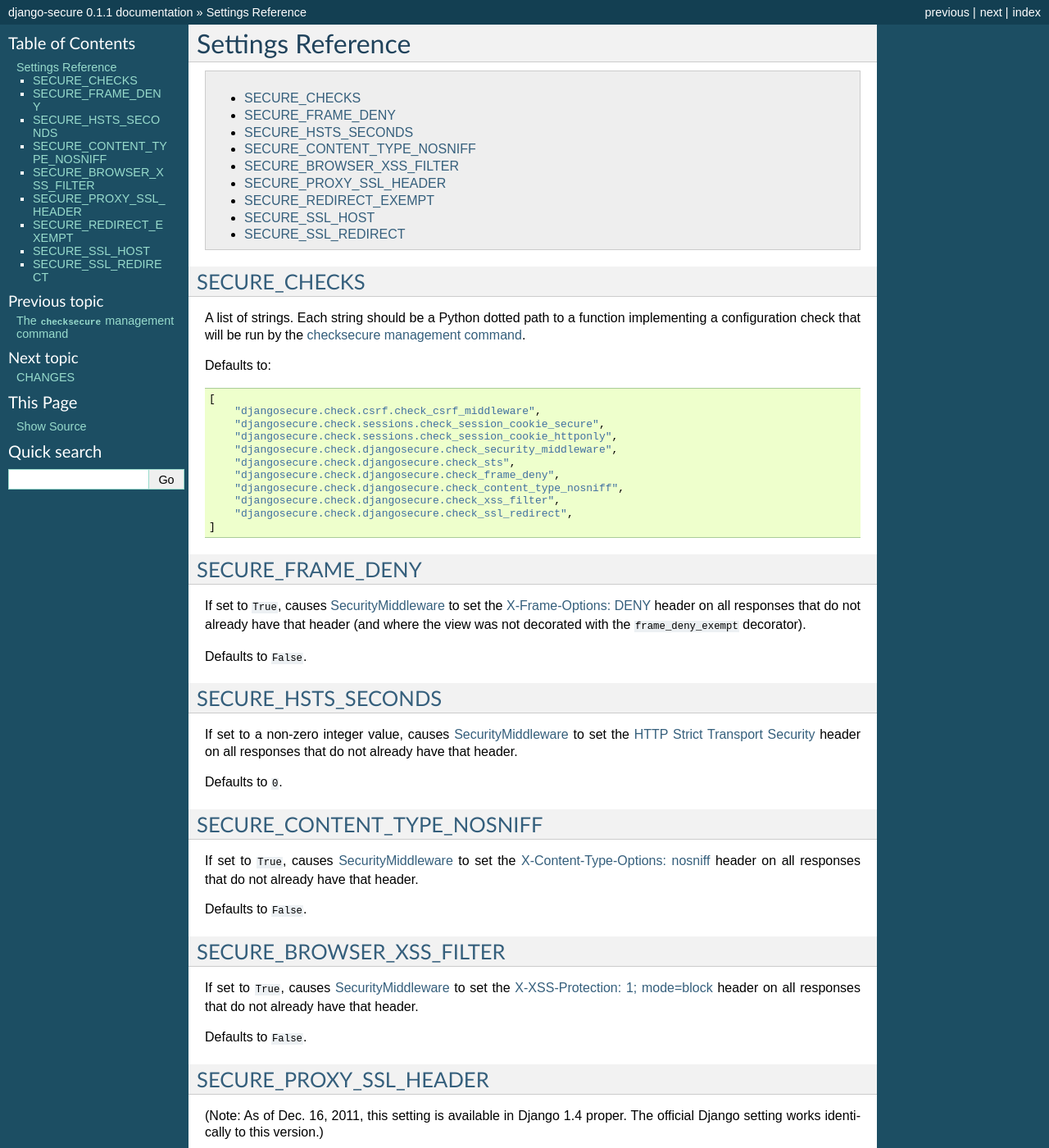
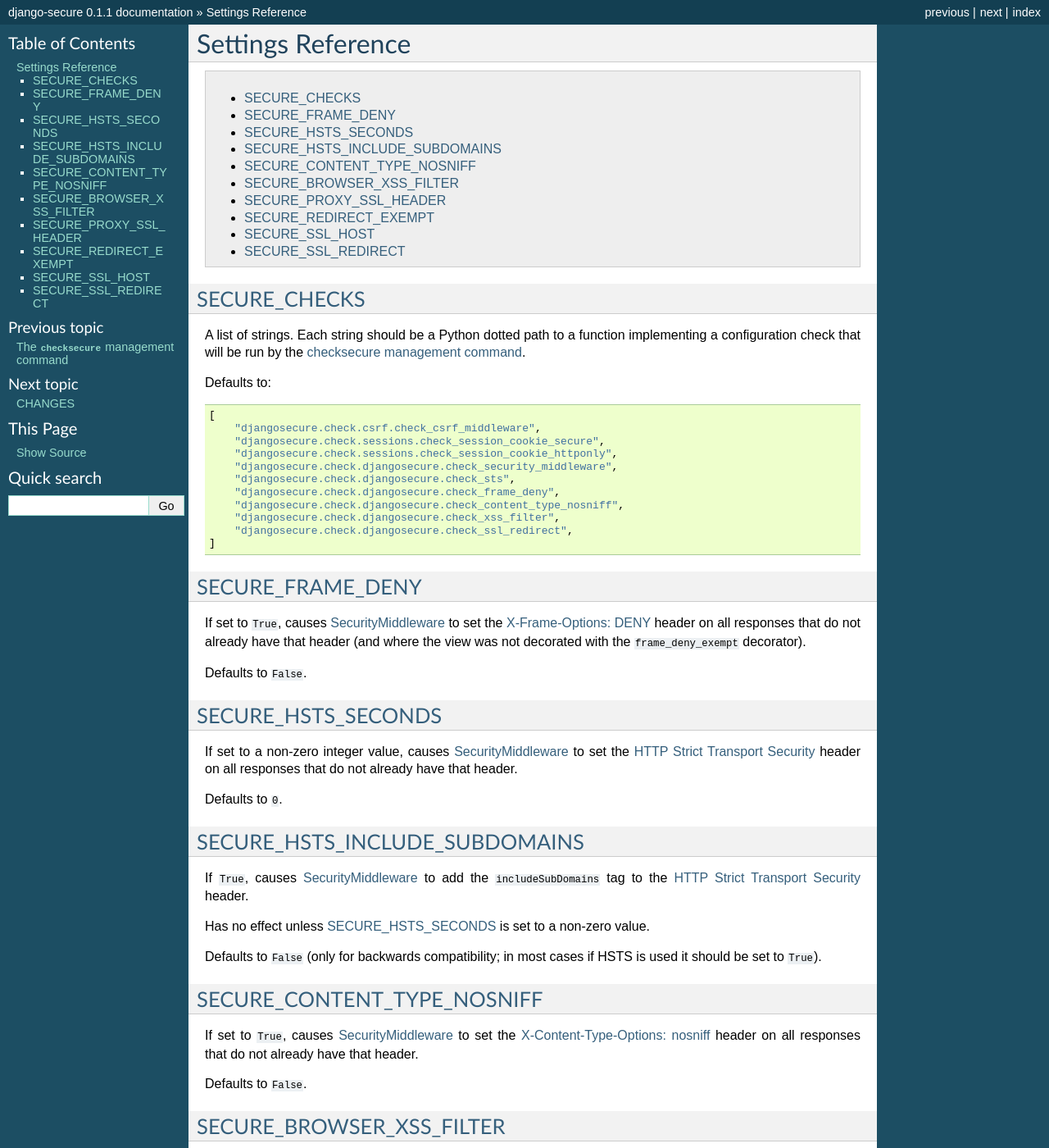
Before and after one commit to carljm/django-secure, a Sphinx documentation site: the page built from doc/settings.rst, in a window 1280 px wide and 1400 px high. Shown: the whole window at 82% size. Built offline with Sphinx 7.4.7, drawn with Linux system fonts in a browser that asks for light colours.

Commit message:
Update docs for HSTS includeSubDomains.

```diff
--- a/README.rst
+++ b/README.rst
@@ -74,9 +74,9 @@
 
 .. warning::
     If ``checksecure`` gives you the all-clear, all it means is that you're now
-    taking advantage of a tiny selection of simple and easy security
-    wins. That's great, but it doesn't mean your site or your codebase is
-    secure: only a competent security audit can tell you that.
+    taking advantage of a small selection of easy security wins. That's great,
+    but it doesn't mean your site or your codebase is secure: only a competent
+    security audit can tell you that.
 
 .. end-here
 
--- a/doc/checksecure.rst
+++ b/doc/checksecure.rst
@@ -42,6 +42,10 @@
 .. py:function:: check_sts
 
    Warns if :ref:`SECURE_HSTS_SECONDS` is not set to a non-zero value.
+
+.. py:function:: check_sts_include_subdomains
+
+   Warns if :ref:`SECURE_HSTS_INCLUDE_SUBDOMAINS` is not ``True``.
 
 .. py:function:: check_frame_deny
 
--- a/doc/settings.rst
+++ b/doc/settings.rst
@@ -2,6 +2,7 @@
 ==================
 
 .. contents:: :local:
+
 
 .. _SECURE_CHECKS:
 
@@ -26,6 +27,7 @@
         "djangosecure.check.djangosecure.check_ssl_redirect",
     ]
 
+
 .. _SECURE_FRAME_DENY:
 
 SECURE_FRAME_DENY
@@ -36,6 +38,7 @@
 view was not decorated with the ``frame_deny_exempt`` decorator).
 
 Defaults to ``False``.
+
 
 .. _SECURE_HSTS_SECONDS:
 
@@ -48,6 +51,21 @@
 
 Defaults to ``0``.
 
+
+.. _SECURE_HSTS_INCLUDE_SUBDOMAINS:
+
+SECURE_HSTS_INCLUDE_SUBDOMAINS
+------------------------------
+
+If ``True``, causes :doc:`middleware` to add the ``includeSubDomains`` tag to
+the :ref:`http-strict-transport-security` header.
+
+Has no effect unless :ref:`SECURE_HSTS_SECONDS` is set to a non-zero value.
+
+Defaults to ``False`` (only for backwards compatibility; in most cases if HSTS
+is used it should be set to ``True``).
+
+
 .. _SECURE_CONTENT_TYPE_NOSNIFF:
 
 SECURE_CONTENT_TYPE_NOSNIFF
@@ -59,16 +77,18 @@
 
 Defaults to ``False``.
 
+
 .. _SECURE_BROWSER_XSS_FILTER:
 
 SECURE_BROWSER_XSS_FILTER
------------------
+-------------------------
 
 If set to ``True``, causes :doc:`middleware` to set the
 :ref:`x-xss-protection` header on all responses that do not already
 have that header.
 
 Defaults to ``False``.
+
 
 .. _SECURE_PROXY_SSL_HEADER:
 
@@ -102,6 +122,7 @@
    use a header that your proxy sets unconditionally, overriding any value from
    the request.
 
+
 .. _SECURE_REDIRECT_EXEMPT:
 
 SECURE_REDIRECT_EXEMPT
@@ -114,6 +135,7 @@
 
 Defaults to ``[]``.
 
+
 .. _SECURE_SSL_HOST:
 
 SECURE_SSL_HOST
@@ -125,6 +147,7 @@
 setting has no effect.
 
 Defaults to ``None``.
+
 
 .. _SECURE_SSL_REDIRECT:
 
```
Also changed, not shown: doc/middleware.rst (+6 -1 lines).
